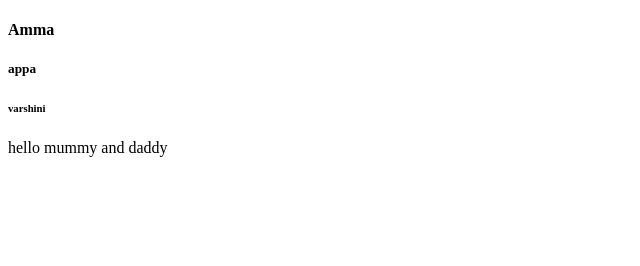
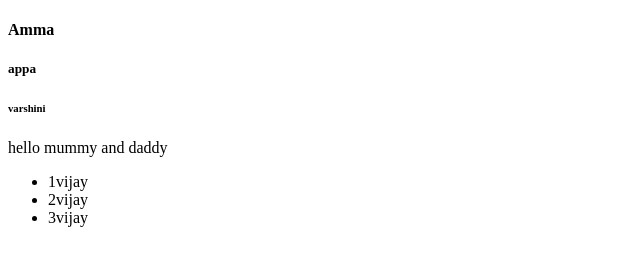
Before and after one commit to VIJAYSARATHY1401/amma, a plain HTML site: page index.html in a window 1280 px wide. Shown: the whole page, without its empty margins (0-640 px from the left). Drawn offline with Linux system fonts and the light colour scheme.

Commit message:
li added

```diff
--- a/index.html
+++ b/index.html
@@ -11,5 +11,12 @@
     <h5>appa</h5>
     <h6>varshini</h6>
     <p>hello mummy and daddy</p>
+    <header>
+      <ul>
+        <li>1vijay</li>
+        <li>2vijay</li>
+        <li>3vijay</li>
+      </ul>
+    </header>
   </body>
 </html>
```
